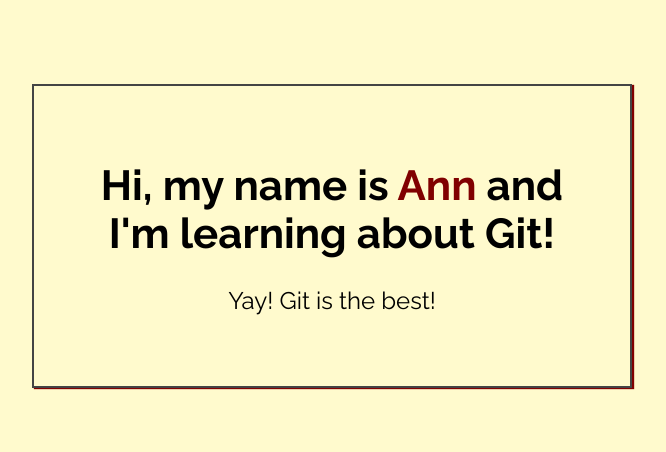
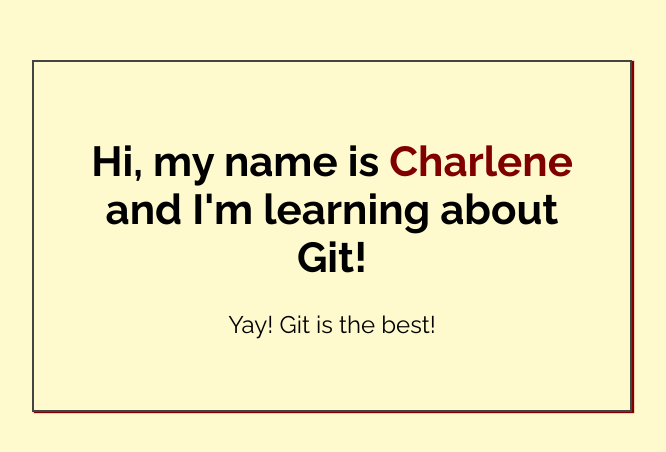
Before and after one commit to cerazo87/my-first-repo, a plain HTML site: page index.html in a window 1280 px wide. Shown: the part 164-616 px from the top of the page, without its empty margins (308-974 px from the left). Drawn offline with Linux system fonts and the light colour scheme.

Commit message:
Added name to index.html

```diff
--- a/index.html
+++ b/index.html
@@ -14,7 +14,7 @@
 <body>
 
     <div class="greeting">
-        <h1>Hi, my name is <span class="highlight">Ann</span> and I'm learning about Git! </h1>
+        <h1>Hi, my name is <span class="highlight">Charlene</span> and I'm learning about Git! </h1>
 
         <p>Yay! Git is the best!</p>
     </div>
```
